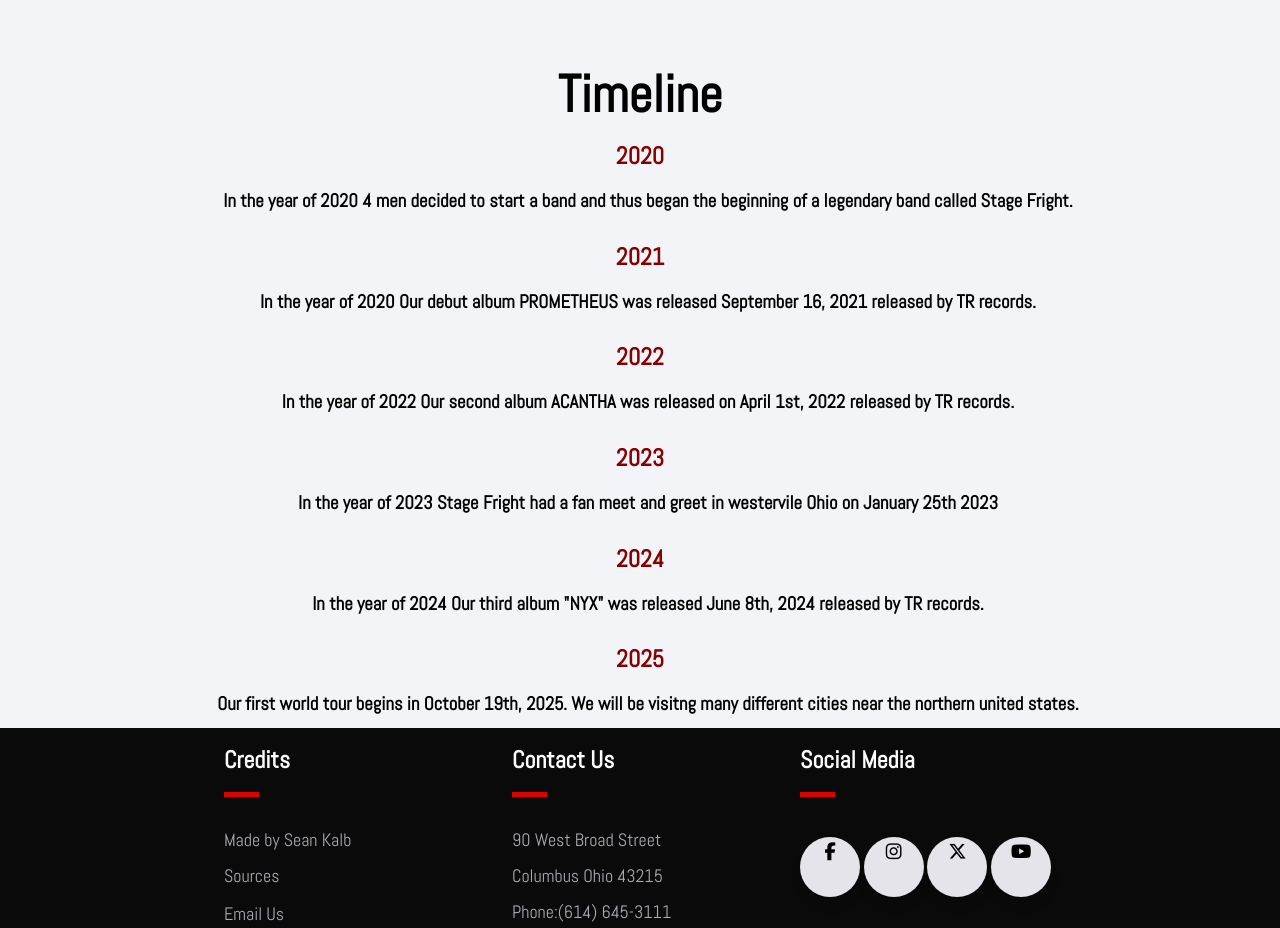
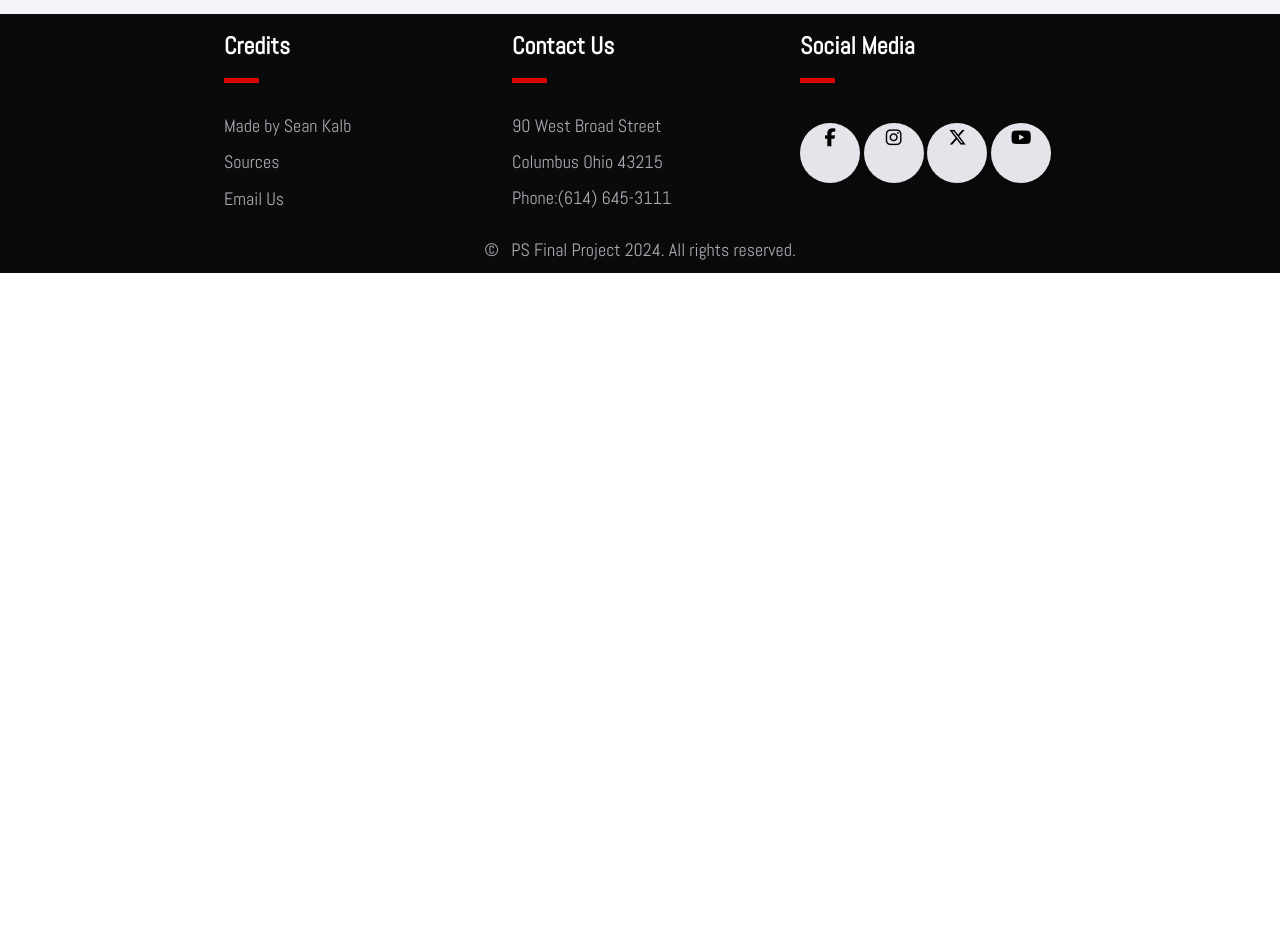
Before and after one commit to Skalb8865/Stage-Fright, a plain HTML site: page Band.html in a window 1280 px wide. Shown: the part 2467-3395 px from the top of the page. After the commit the page ends 2740 px from the top, so only its background shows below. Drawn offline with nearby package versions, Linux system fonts and the light colour scheme; files whose address does not match are found by name.

Commit message:
Update Band.html

```diff
--- a/Band.html
+++ b/Band.html
@@ -180,54 +180,7 @@
         </div>
         </div>
 
-        <div class="timeline" id="timeline">
-            <div class="timeline-wrapper">
-                <h1>Timeline</h1>
-                <div class="year">
-                    <h2 class="2020">
-                        2020
-                    </h2>
-                    <h3> In the year of 2020 4 men decided to start a band and thus began the beginning of a legendary
-                        band called Stage Fright. </h3>
-                </div>
 
-                <div class="year">
-                    <h2 class="2021">
-                        2021
-                    </h2>
-                    <h3>In the year of 2020 Our debut album PROMETHEUS was released September 16, 2021 released by TR
-                        records. </h3>
-                </div>
-
-                <div class="year">
-                    <h2 class="2022">
-                        2022
-                    </h2>
-                    <h3>In the year of 2022 Our second album ACANTHA was released on April 1st, 2022 released by TR records. </h3>
-                </div>
-
-                <div class="year">
-                    <h2 class="2023">
-                        2023
-                    </h2>
-                    <h3> In the year of 2023 Stage Fright had a fan meet and greet  in westervile Ohio  on January 25th 2023</h3>
-                </div>
-
-                <div class="year">
-                    <h2 class="2024">
-                        2024
-                    </h2>
-                    <h3>In the year of 2024 Our third album "NYX" was released June 8th, 2024  released by TR records. </h3>
-                </div>
-
-                <div class="year">
-                    <h2 class="2025">
-                        2025
-                    </h2>
-                    <h3>Our first world tour begins in October 19th, 2025. We will be visitng many different cities near the northern united states.  </h3>
-                </div>
-            </div>
-        </div>
 
     </main>
     <footer>
```
